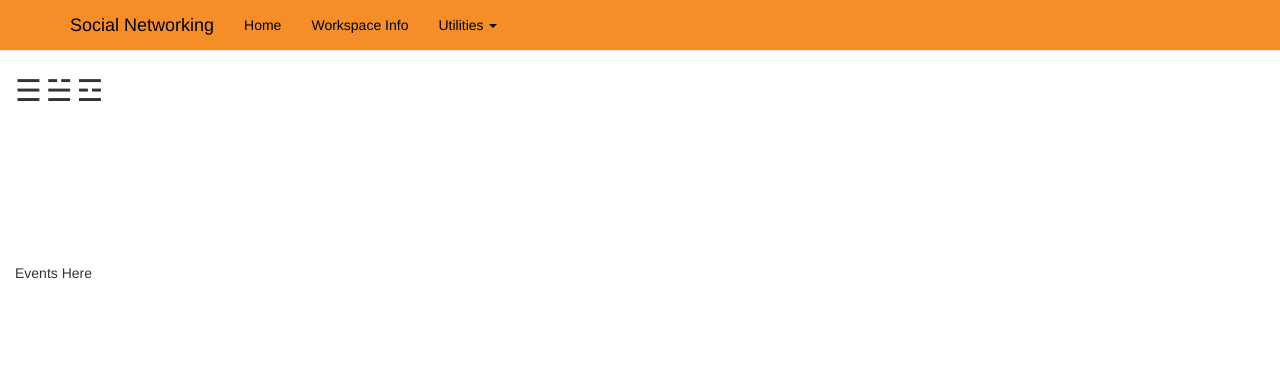
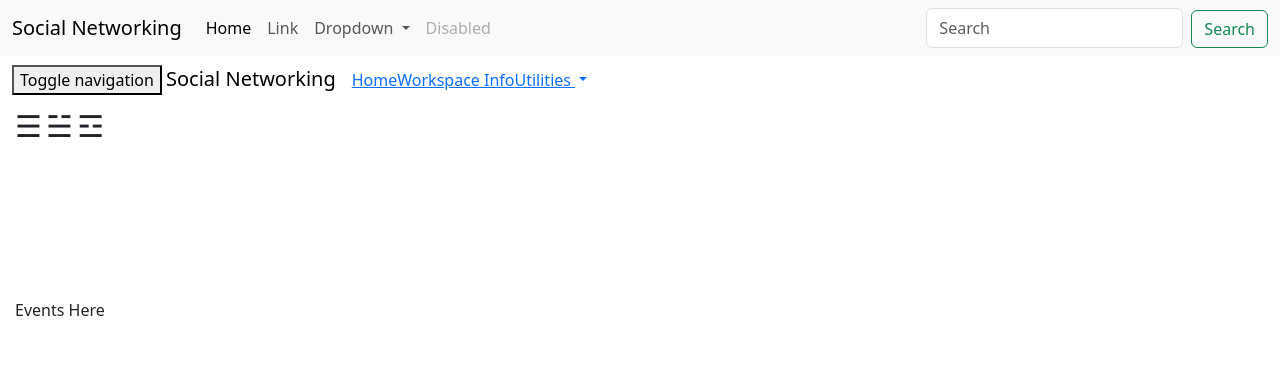
Before and after one commit to jtquisenberry/SocialNetwork, a Flask app: template Python_Flask_Server/app/templates/home.html in a window 1280 px wide. Shown: the top 374 px of the page. Run offline with Flask 3, Linux system fonts and the light colour scheme; the template is opened without the code that fills it, so the values that code supplies are empty; some libraries are stand-ins or nearby versions.

Commit message:
Started Python Flask version

```diff
--- a/Python_Flask_Server/app/templates/base.html
+++ b/Python_Flask_Server/app/templates/base.html
@@ -2,13 +2,72 @@
 <html>
 <head>
     <title>{% block title %}{% endblock %}</title>
-    <link href="static/css/bootstrap.css" rel="stylesheet"/>
+
+    <!-- <link href="static/css/bootstrap.css" rel="stylesheet"/> -->
+    <!-- <link rel="stylesheet" href="https://stackpath.bootstrapcdn.com/bootstrap/4.3.1/css/bootstrap.min.css"> -->
+    <link rel="stylesheet" href="https://cdn.jsdelivr.net/npm/bootstrap@5.3.2/dist/css/bootstrap.min.css">
+
+
     <link href="static/css/site.css" rel="stylesheet"/>
+
+
     <script src="static/js/modernizr-2.8.3.js"></script>
 </head>
 <body>
 
-<div class="navbar navbar-default navbar-static-top">
+<!-- <nav class="navbar navbar-default navbar-static-top"> -->
+
+
+
+<nav class="navbar navbar-expand-lg bg-body-tertiary">
+  <div class="container-fluid">
+    <a class="navbar-brand" href="#">Social Networking</a>
+    <button class="navbar-toggler" type="button" data-bs-toggle="collapse" data-bs-target="#navbarSupportedContent" aria-controls="navbarSupportedContent" aria-expanded="false" aria-label="Toggle navigation">
+      <span class="navbar-toggler-icon"></span>
+    </button>
+    <div class="collapse navbar-collapse" id="navbarSupportedContent">
+      <ul class="navbar-nav me-auto mb-2 mb-lg-0">
+        <li class="nav-item">
+          <a class="nav-link active" aria-current="page" href="#">Home</a>
+        </li>
+        <li class="nav-item">
+          <a class="nav-link" href="#">Link</a>
+        </li>
+        <li class="nav-item dropdown">
+          <a class="nav-link dropdown-toggle" href="#" role="button" data-bs-toggle="dropdown" aria-expanded="false">
+            Dropdown
+          </a>
+          <ul class="dropdown-menu">
+            <li><a class="dropdown-item" href="#">Action</a></li>
+            <li><a class="dropdown-item" href="#">Another action</a></li>
+            <li><hr class="dropdown-divider"></li>
+            <li><a class="dropdown-item" href="#">Something else here</a></li>
+          </ul>
+        </li>
+        <li class="nav-item">
+          <a class="nav-link disabled" aria-disabled="true">Disabled</a>
+        </li>
+      </ul>
+      <form class="d-flex" role="search">
+        <input class="form-control me-2" type="search" placeholder="Search" aria-label="Search">
+        <button class="btn btn-outline-success" type="submit">Search</button>
+      </form>
+    </div>
+  </div>
+</nav>
+
+
+
+
+
+
+
+
+
+
+
+
+<nav class="navbar navbar-expand-lg navbar-light bg-custom">
     <div class="container">
         <div class="navbar-header">
             <button type="button" class="navbar-toggle collapsed" data-toggle="collapse" data-target="#navbar"
@@ -50,13 +109,19 @@
         <!-- Main component for a primary marketing message or call to action -->
 
     </div>
-</div>
+</nav>
 <div class="tall-container body-content" id="tall">
 
 
     <!-- <script type="text/javascript" src="static/js/cytoscape.js"></script> -->
     <script src="https://cdn.rawgit.com/cytoscape/cytoscape.js-cose-bilkent/1.6.1/cytoscape-cose-bilkent.js"></script>
-    <script src="https://ajax.googleapis.com/ajax/libs/jquery/3.2.0/jquery.min.js"></script>
+
+    <script src="https://code.jquery.com/jquery-3.3.1.min.js"></script>
+    <!-- <script src="https://ajax.googleapis.com/ajax/libs/jquery/3.2.0/jquery.min.js"></script> -->
+
+
+
+
     <script type="text/javascript" src="static/js/app.js"></script>
 
 
@@ -379,8 +444,16 @@
     </div>
 </footer>
 
-<script src="static/js/jquery-3.1.1.js"></script>
-<script src="static/js/bootstrap.js"></script>
+<!-- <script src="static/js/jquery-3.1.1.js"></script> -->
+<script src="https://code.jquery.com/jquery-3.7.1.min.js"></script>
+
+<!-- <script src="https://cdnjs.cloudflare.com/ajax/libs/popper.js/1.14.7/umd/popper.min.js"></script> -->
+<script src="https://unpkg.com/@popperjs/core@2.11.8/dist/umd/popper.min.js"></script>
+
+<!-- <script src="static/js/bootstrap.js"></script> -->
+<!-- <script src="https://stackpath.bootstrapcdn.com/bootstrap/4.3.1/js/bootstrap.min.js"></script> -->
+<script src="https://cdn.jsdelivr.net/npm/bootstrap@5.3.2/dist/js/bootstrap.bundle.min.js"></script>
+
 <script src="static/js/respond.js"></script>
 <script src="static/js/app.js"></script>
 <script src="static/js/appX.js"></script>
```
